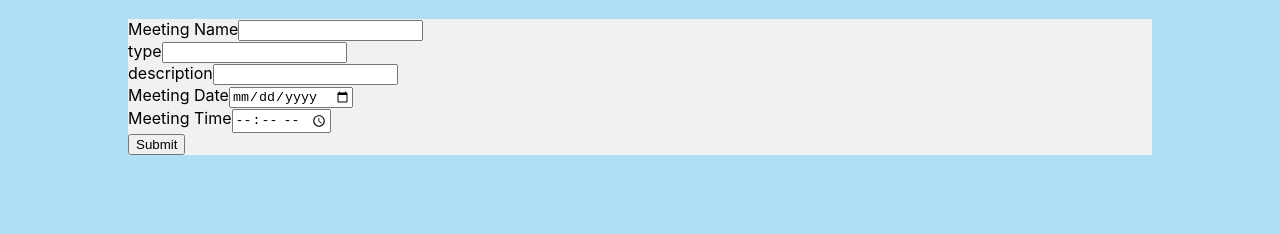
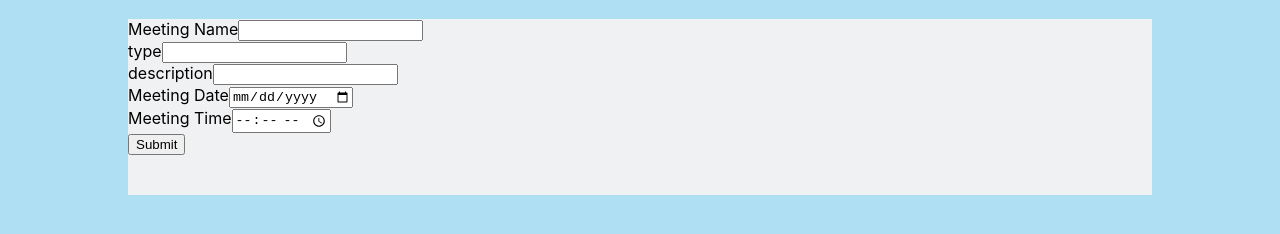
Before and after one commit to elireiner/meeting-app, a React app: page /new-meeting in a window 1280 px wide. Shown: the part 168-402 px from the top of the page. Built offline with nearby package versions, Linux system fonts and the light colour scheme; no server answers.

Commit message:
Add height

```diff
--- a/src/components/CreateMeeting/CreateMeeting.css
+++ b/src/components/CreateMeeting/CreateMeeting.css
@@ -1,4 +1,5 @@
 .create-meeting-wrapper{
+    height: 11em;
     width: 80%;
     margin: auto;
     background-color: #F0F1F2/* #e7f8ff*/;
```
